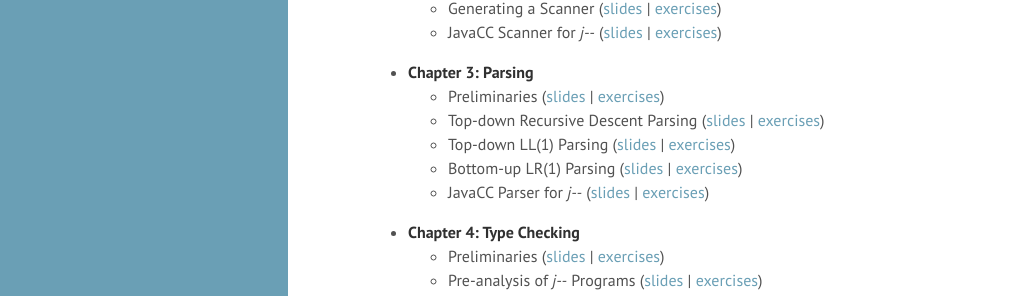
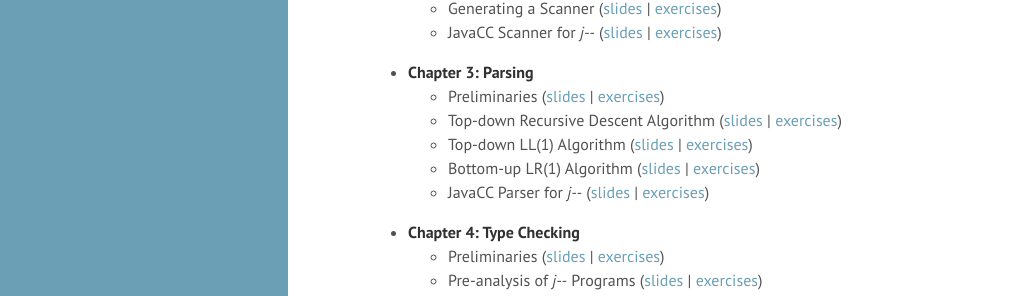
Before and after one commit to swamiiyer/swamiiyer.github.io, a Jekyll site: the page built from _pages/cs451/lecture_material.md, in a window 1280 px wide and 1080 px high. Shown: the part 412-708 px from the top of the window, without its empty margins (0-1033 px from the left). Built offline with Jekyll 4.4.1, drawn with Linux system fonts in a browser that asks for light colours.

Commit message:
Minor edit

```diff
--- a/_pages/cs451/lecture_material.md
+++ b/_pages/cs451/lecture_material.md
@@ -22,9 +22,9 @@ order: 4
 
 - **Chapter 3: Parsing**
   - Preliminaries ([slides](https://www.cs.umb.edu/~siyer/teaching/cs451/parsing1.pdf) \| [exercises](https://www.cs.umb.edu/~siyer/teaching/cs451/parsing1_exercises.pdf))
-  - Top-down Recursive Descent Parsing ([slides](https://www.cs.umb.edu/~siyer/teaching/cs451/parsing2.pdf) \| [exercises](https://www.cs.umb.edu/~siyer/teaching/cs451/parsing2_exercises.pdf))
-  - Top-down LL(1) Parsing ([slides](https://www.cs.umb.edu/~siyer/teaching/cs451/parsing3.pdf) \| [exercises](https://www.cs.umb.edu/~siyer/teaching/cs451/parsing3_exercises.pdf))
-  - Bottom-up LR(1) Parsing ([slides](https://www.cs.umb.edu/~siyer/teaching/cs451/parsing4.pdf) \| [exercises](https://www.cs.umb.edu/~siyer/teaching/cs451/parsing4_exercises.pdf))
+  - Top-down Recursive Descent Algorithm ([slides](https://www.cs.umb.edu/~siyer/teaching/cs451/parsing2.pdf) \| [exercises](https://www.cs.umb.edu/~siyer/teaching/cs451/parsing2_exercises.pdf))
+  - Top-down LL(1) Algorithm ([slides](https://www.cs.umb.edu/~siyer/teaching/cs451/parsing3.pdf) \| [exercises](https://www.cs.umb.edu/~siyer/teaching/cs451/parsing3_exercises.pdf))
+  - Bottom-up LR(1) Algorithm ([slides](https://www.cs.umb.edu/~siyer/teaching/cs451/parsing4.pdf) \| [exercises](https://www.cs.umb.edu/~siyer/teaching/cs451/parsing4_exercises.pdf))
   - JavaCC Parser for *j\-\-* ([slides](https://www.cs.umb.edu/~siyer/teaching/cs451/parsing5.pdf) \| [exercises](https://www.cs.umb.edu/~siyer/teaching/cs451/parsing5_exercises.pdf))
 
 - **Chapter 4: Type Checking**
```
